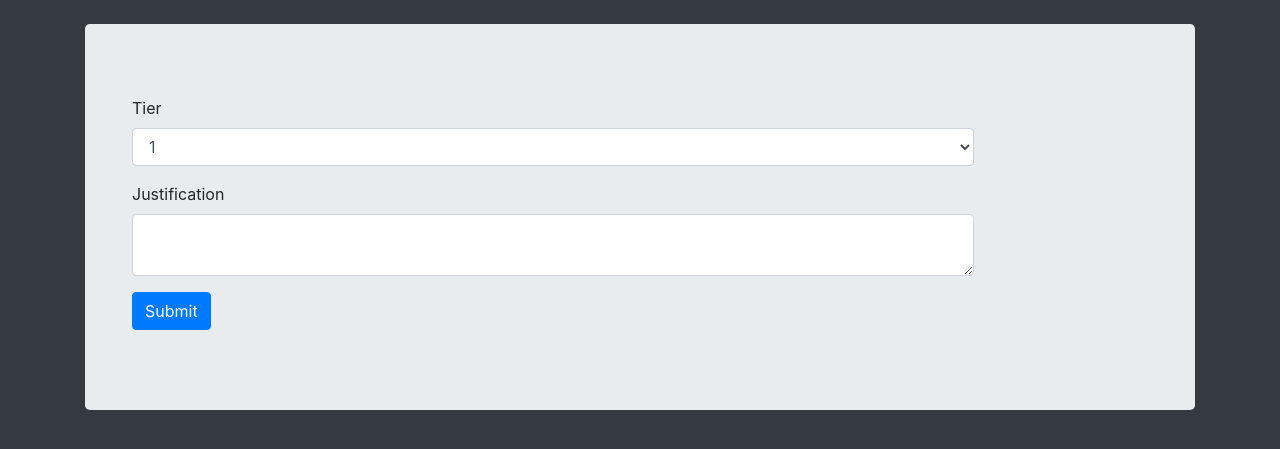
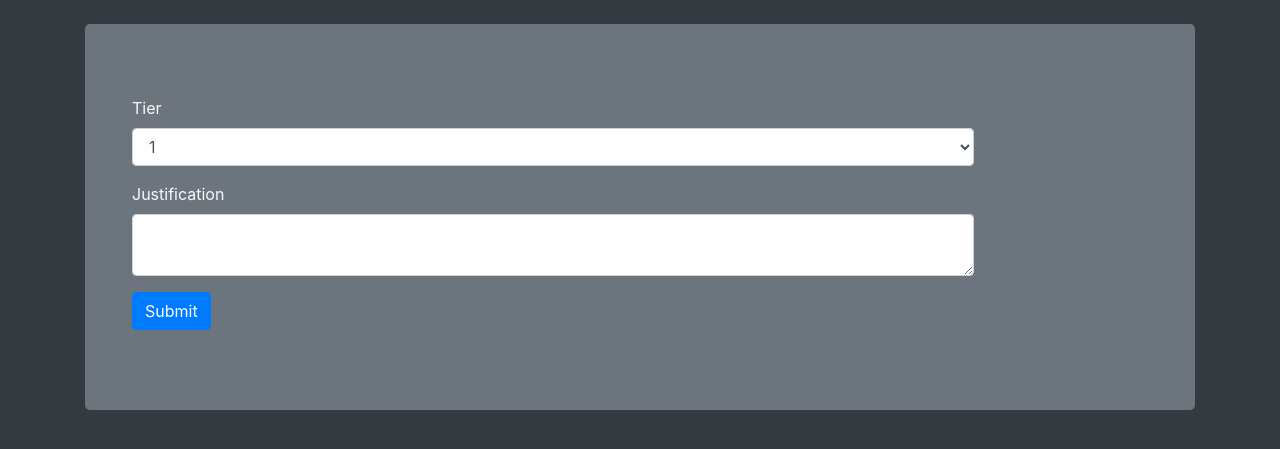
Before and after one commit to data-88/CYBERSITE, a Flask app: template flaskqa/templates/answer.html in a window 1280 px wide. Shown: the part 56-505 px from the top of the page. Run offline with Flask 2, Linux system fonts and the light colour scheme; the template is opened without the code that fills it, so the values that code supplies are empty; some libraries are stand-ins or nearby versions.

Commit message:
color changes

```diff
--- a/flaskqa/templates/answer.html
+++ b/flaskqa/templates/answer.html
@@ -2,7 +2,7 @@
 {% block title %}Answer Question{% endblock %}
 
 {% block content %}
-  <div class="jumbotron">
+  <div class="jumbotron bg-secondary text-light">
       <div class="page-header">
         <h1>{{ question.question }}</h1>
       </div>
--- a/flaskqa/templates/chart.html
+++ b/flaskqa/templates/chart.html
@@ -11,7 +11,7 @@ var myChart = new Chart(ctx, {
     data: {
         labels : ["Identify", "Detect", "Protect", "Respond", "Recover"],
         datasets: [{
-            label: 'Average',
+            label: 'Current',
             data: [{% for value in values -%}{{ value }},{% endfor -%}],
             backgroundColor: [
                 'rgba(0, 176, 240, 0.4)',
```
